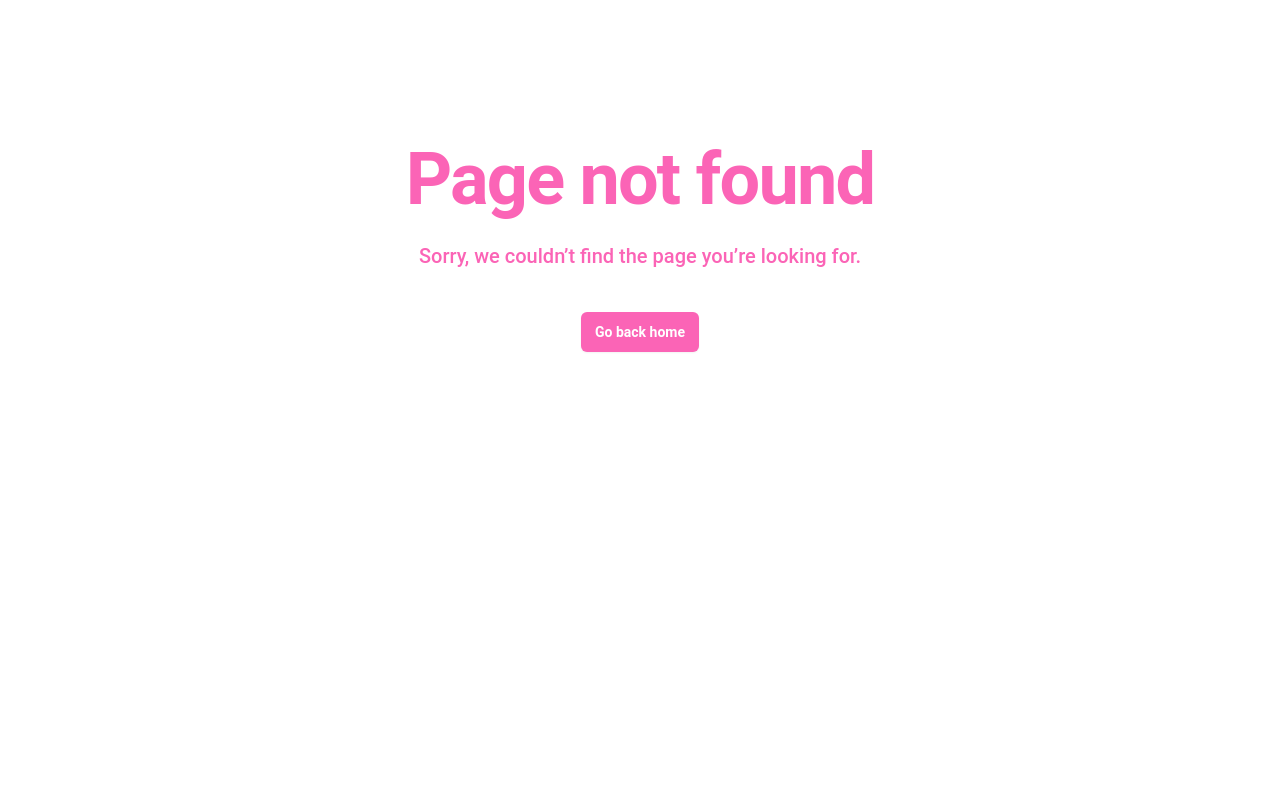
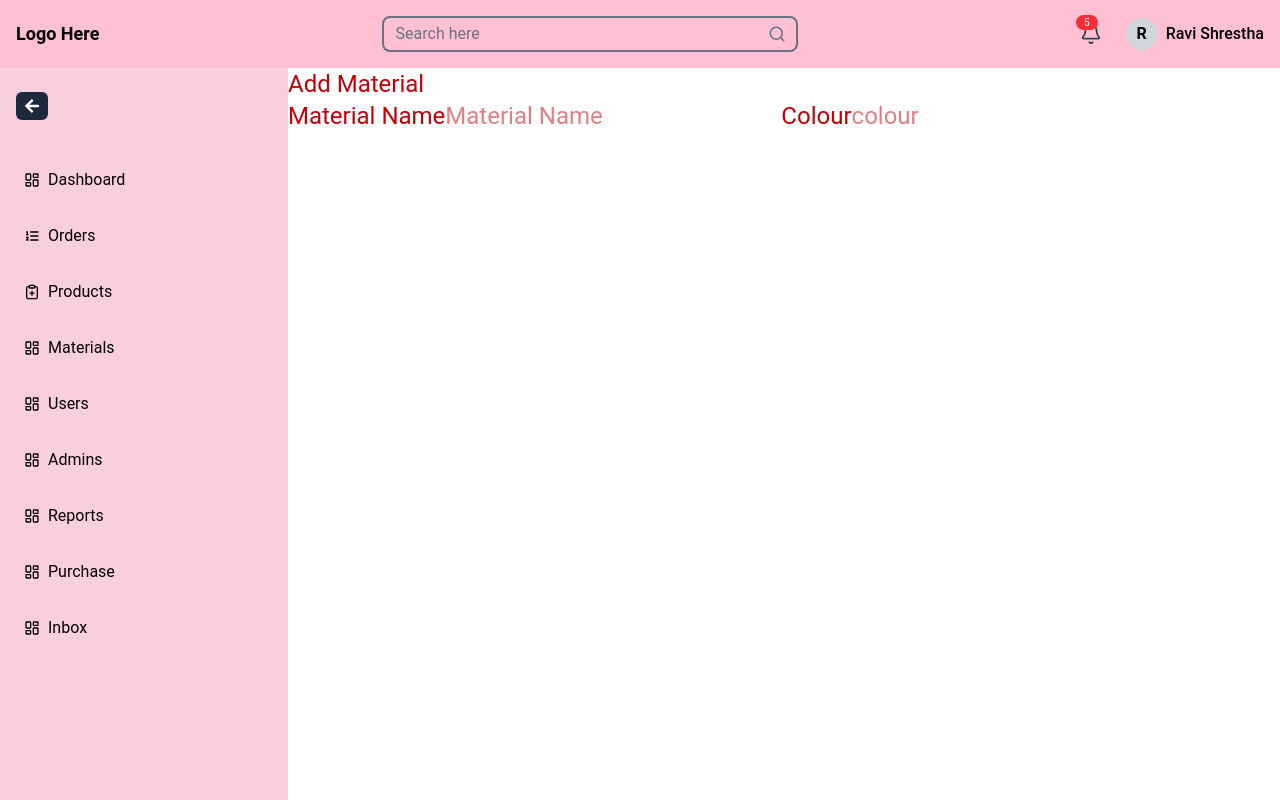
Before and after one commit to charitraa/Crochet-Inventory-System, a React (Vite) app: page /app/addmaterials in a window 1280 px wide. Before the commit this address had no page. Built offline with nearby package versions, Linux system fonts and the light colour scheme.

Commit message:
updated code

```diff
--- a/src/pages/admin/Admin.jsx
+++ b/src/pages/admin/Admin.jsx
@@ -2,7 +2,11 @@ import React from 'react'
 
 const Admin = () => {
   return (
-    <div>Admin</div>
+    <Dashboard mainContent={
+            <div className='h-[90vh] flex items-center justify-center text-2xl text-red-700'>
+            Materials Pages
+            </div>
+          } />
   )
 }
 
--- a/src/pages/inbox/Inbox.jsx
+++ b/src/pages/inbox/Inbox.jsx
@@ -2,7 +2,11 @@ import React from 'react'
 
 const Inbox = () => {
   return (
-    <div>Inbox</div>
+    <Dashboard mainContent={
+            <div className='h-[90vh] flex items-center justify-center text-2xl text-red-700'>
+            Materials Pages
+            </div>
+          } />
   )
 }
 
--- /dev/null
+++ b/src/pages/materials/AddMaterial.jsx
@@ -0,0 +1,23 @@
+import React from 'react'
+import Dashboard from "../../components/dashboard/Dashboard";
+
+const AddMaterials = () => {
+  return (
+    <>
+      <Dashboard mainContent={
+        <div className=' text-2xl text-red-700'>
+         <h1>Add Material</h1>
+         <form>
+            <label htmlFor="materialname">Material Name</label>
+            <input type="text" placeholder='Material Name' />
+
+            <label htmlFor="colour">Colour</label>
+            <input type="text" placeholder='colour' />
+         </form>
+        </div>
+      } />
+    </>
+  )
+}
+
+export default AddMaterials
--- a/src/pages/materials/Materials.jsx
+++ b/src/pages/materials/Materials.jsx
@@ -6,7 +6,7 @@ const Materials = () => {
     <>
       <Dashboard mainContent={
         <div className='h-[90vh] flex items-center justify-center text-2xl text-red-700'>
-          Add Materials Pages
+        Materials Pages
         </div>
       } />
     </>
--- a/src/pages/orders/Orders.jsx
+++ b/src/pages/orders/Orders.jsx
@@ -2,7 +2,14 @@ import React from 'react'
 
 const Orders = () => {
   return (
-    <div>Orders</div>
+       <>
+         <Dashboard mainContent={
+           <div className=' text-2xl text-red-700'>
+            <h1>orders</h1>
+
+           </div>
+         } />
+       </>
   )
 }
 
--- a/src/pages/products/Products.jsx
+++ b/src/pages/products/Products.jsx
@@ -2,7 +2,11 @@ import React from 'react'
 
 const Products = () => {
   return (
-    <div>Products</div>
+   <Dashboard mainContent={
+           <div className='h-[90vh] flex items-center justify-center text-2xl text-red-700'>
+           Materials Pages
+           </div>
+         } />
   )
 }
 
--- a/src/pages/purchase/Purchase.jsx
+++ b/src/pages/purchase/Purchase.jsx
@@ -2,7 +2,11 @@ import React from 'react'
 
 const Purchase = () => {
   return (
-    <div>Purchase</div>
+   <Dashboard mainContent={
+           <div className='h-[90vh] flex items-center justify-center text-2xl text-red-700'>
+           Materials Pages
+           </div>
+         } />
   )
 }
 
--- a/src/pages/report/Report.jsx
+++ b/src/pages/report/Report.jsx
@@ -2,7 +2,11 @@ import React from 'react'
 
 const Report = () => {
   return (
-    <div>Report</div>
+    <Dashboard mainContent={
+            <div className='h-[90vh] flex items-center justify-center text-2xl text-red-700'>
+            Materials Pages
+            </div>
+          } />
   )
 }
 
--- a/src/routes/AppRoutes.jsx
+++ b/src/routes/AppRoutes.jsx
@@ -12,6 +12,7 @@ import Purchase from "../pages/purchase/Purchase";
 import Users from "../pages/users/Users";
 import Inbox from "../pages/inbox/inbox";
 import Report from "../pages/report/Report";
+import AddMaterials from "../pages/materials/AddMaterial";
 
 export default function AppRoutes() {
   return (
@@ -21,6 +22,7 @@ export default function AppRoutes() {
       <Route path="/*" element={<NotFound />} />
       <Route path="/app/dashboard" element={<Home />} />
       <Route path="/app/materials" element={<Materials />} />
+      <Route path="/app/addmaterials" element={<AddMaterials />} />
       <Route path="/app/admins" element={<Admin />} />
       <Route path="/app/orders" element={<Orders />} />
       <Route path="/app/products" element={<Products />} />
```
